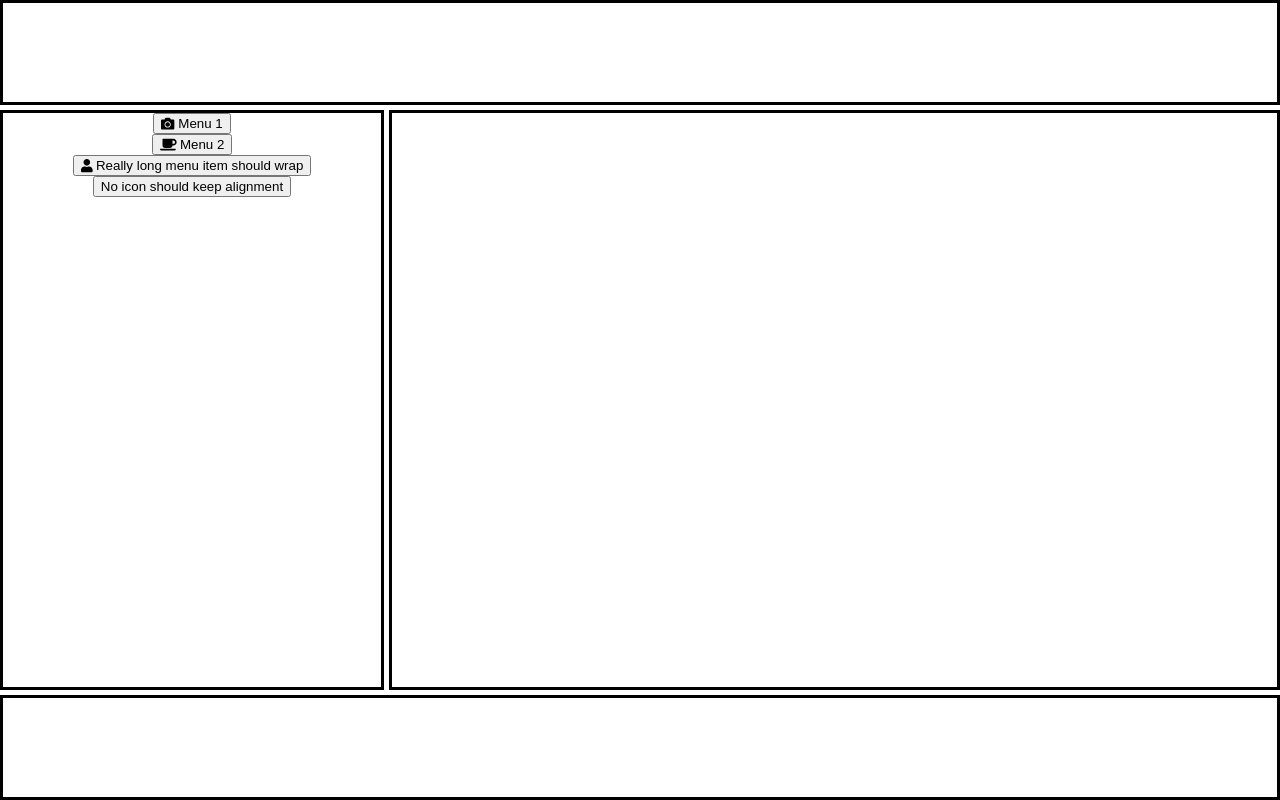
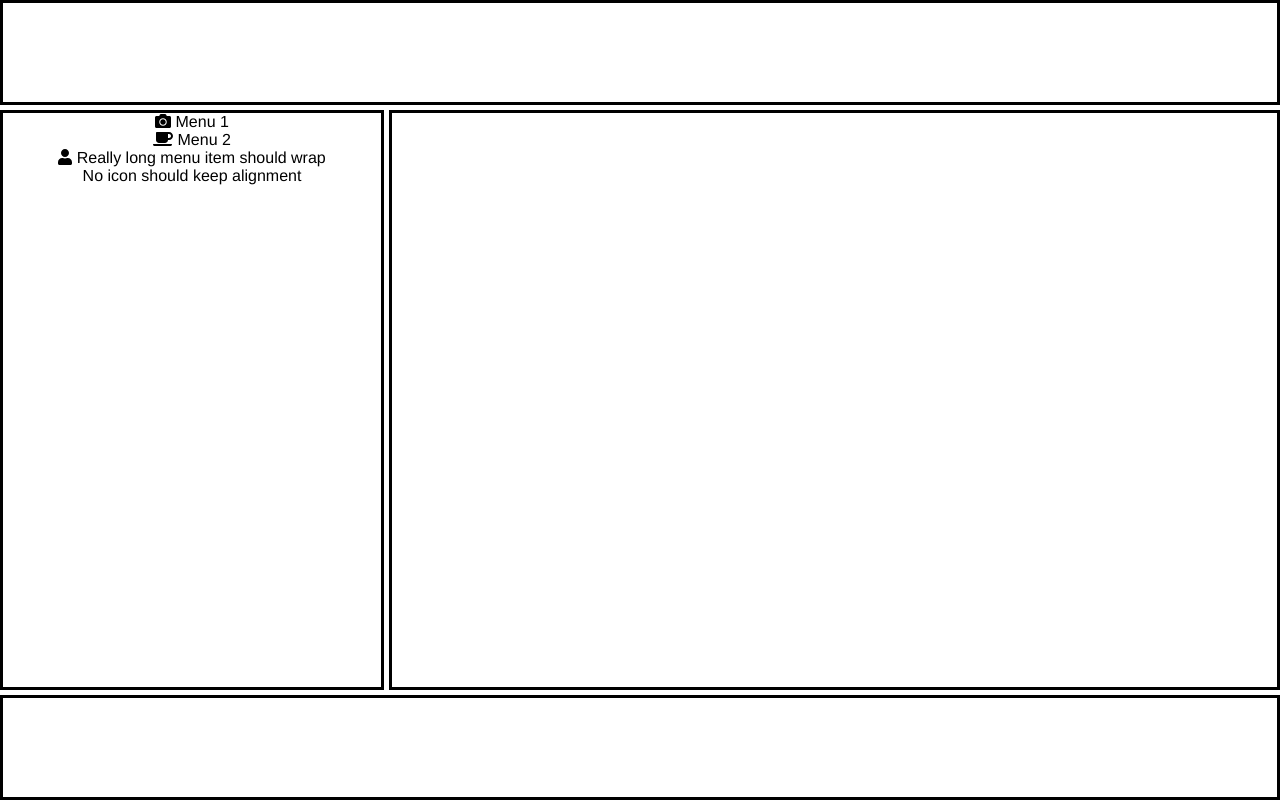
Before and after one commit to jvallon/ch5-vue-demo, a Vue app: page / in a window 1280 px wide. Built offline with nearby package versions, Linux system fonts and the light colour scheme.

Commit message:
feat: change elements for better formatting

```diff
--- a/src/components/NavListItem.vue
+++ b/src/components/NavListItem.vue
@@ -1,9 +1,10 @@
 <template>
-  <div id="nav-list-item">
-    <button @click="onClick">
-      <font-awesome-icon :icon="icon" v-if="icon.length > 0"/>
+  <div id="nav-list-item" class="nav-list" @click="onClick">
+    <font-awesome-icon id="icon" :icon="icon" v-if="icon.length > 0"/>
+      <span v-else id="icon"></span>
+    <span id="label">
       {{ label }}
-    </button>
+    </span>
   </div>
 </template>
 
```
